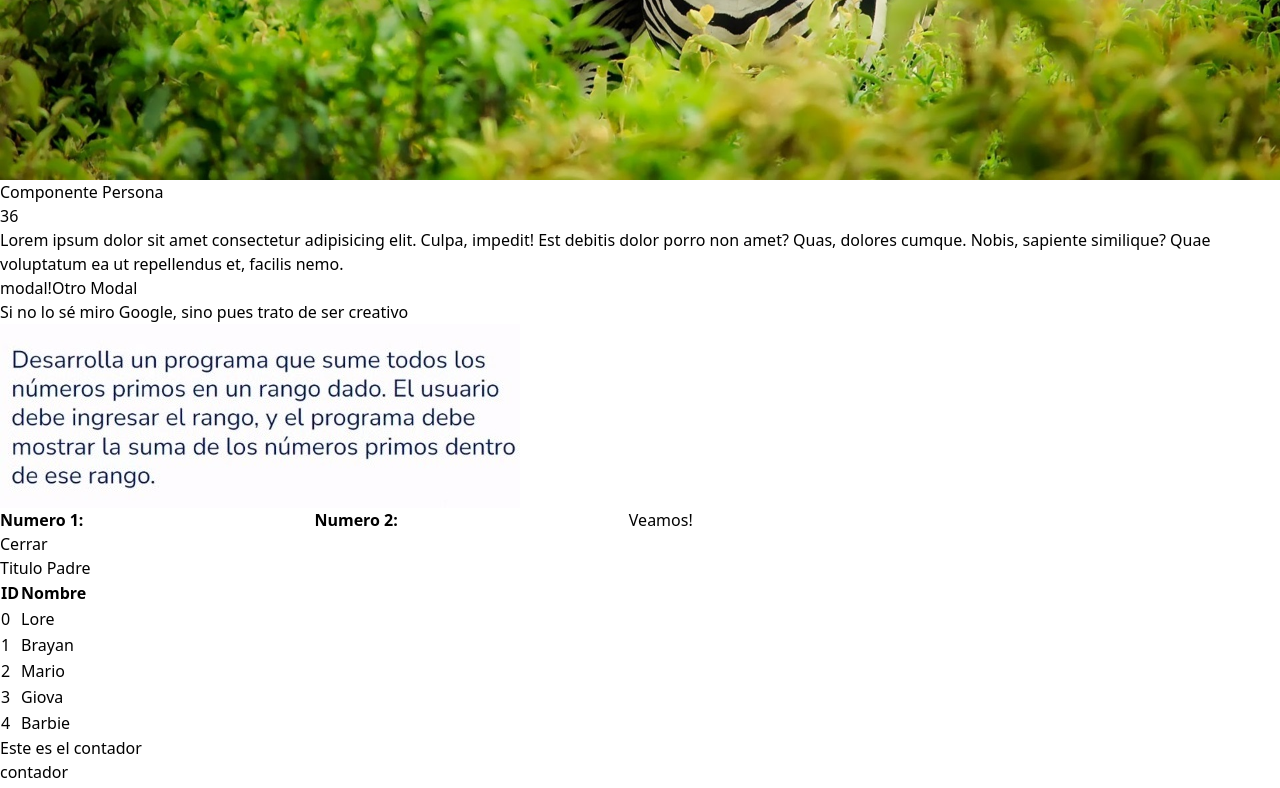
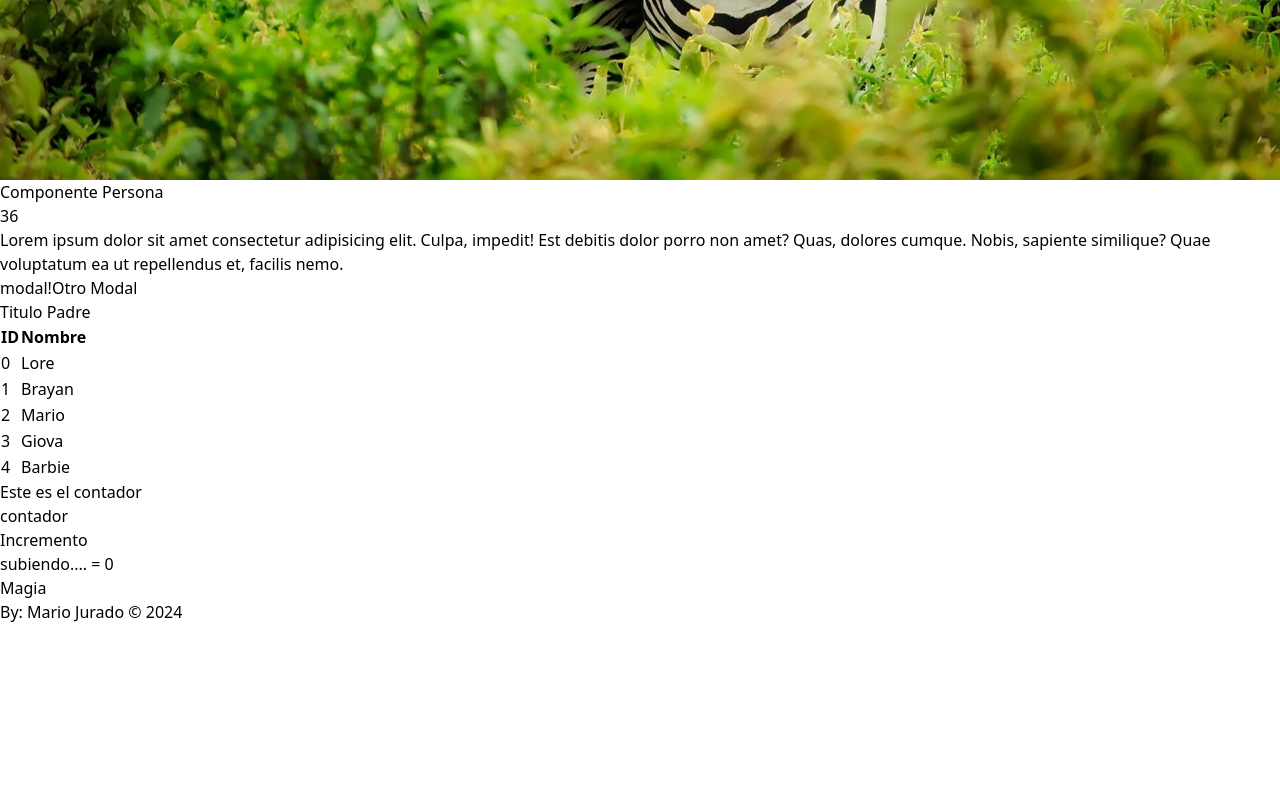
Before and after one commit to Hinmo/Project, an Angular app: page / in a window 1280 px wide. Shown: the part 588-1376 px from the top of the page. After the commit the page ends 1212 px from the top, so only its background shows below. Built offline with nearby package versions, Linux system fonts and the light colour scheme.

Commit message:
pequeños cambios

```diff
--- a/package.json
+++ b/package.json
@@ -21,6 +21,7 @@
     "@angular/platform-server": "^17.1.0",
     "@angular/router": "^17.1.0",
     "@angular/ssr": "^17.1.3",
+    "@tailwindcss/typography": "^0.5.10",
     "express": "^4.18.2",
     "rxjs": "~7.8.0",
     "sweetalert2": "^11.6.13",
--- a/src/app/shared/carousel/carousel.component.ts
+++ b/src/app/shared/carousel/carousel.component.ts
@@ -8,6 +8,7 @@ import { Component, OnInit } from '@angular/core';
   templateUrl: './carousel.component.html',
   styleUrl: './carousel.component.css'
 })
+
 export class CarouselComponent implements OnInit {
 
   ngOnInit(): void {
--- a/src/app/shared/persona/persona.component.html
+++ b/src/app/shared/persona/persona.component.html
@@ -12,32 +12,6 @@
     <button class="w3-button w3-blue w3-hover-text-blue w3-margin w3-border" (click)="mostrarModal()"> modal!</button>
     <button class="w3-button w3-blue w3-hover-text-blue w3-margin w3-border" onclick="document.getElementById('ejemplo').style.display='block'">Otro Modal</button>
 </div>
-<div id="ejemplo" class="w3-modal">
-    <div class="w3-modal-content w3-animate-zoom w3-card-4">
-        <header class="w3-container w3-blue w3-center">
-            <h2>Si no lo sé miro Google, sino pues trato de ser creativo</h2>
-        </header>
-        <div class="w3-container w3-center">
-            <img src="./assets/img/tarea.jpg" alt="tarea">
-            <form #form="ngForm" (ngSubmit)="calculatePrimeSum(form.value)">
-                <label><b>Numero 1:</b></label>
-                <input class="w3-input w3-border w3-margin-bottom" type="number" id="num1" name="num1" ngModel required>
-
-                <label><b>Numero 2:</b></label>
-                <input class="w3-input w3-border w3-margin-bottom" type="number" id="num2" name="num2" ngModel required>
-
-                <button class="w3-button w3-blue w3-section w3-padding w3-hover-text-blue w3-center" type="submit">Veamos!</button>
-            </form>
-            <div *ngIf="sumaPrimo !== null">
-                <p>la suma de los numeros primos del intervalo es: {{ sumaPrimo }}</p>
-            </div>
-        </div>
-        <div class="w3-container w3-theme-l4 w3-padding">
-            <button class="w3-button w3-right w3-blue w3-border w3-hover-text-blue" onclick="document.getElementById('ejemplo').style.display='none'">Cerrar</button>
-            </div>
-    </div>
-</div>
-
 <app-table
     [users]="users"
     [tituloTabla]="tituloTabla"
@@ -52,3 +26,28 @@
     ></app-counter>
     <p>subiendo.... = {{ receptor }}</p>
 </div>
+
+
+<button (click)="openModal()" class="bg-blue-500 text-white px-4 py-2 rounded-md">Magia</button>
+
+<div *ngIf="isModalOpen" class="fixed inset-0 flex items-center justify-center">
+    <div class="absolute inset-0 bg-black opacity-50"></div>
+    <div class="relative bg-white p-8 rounded-lg max-w-md">
+    <h2 class="text-xl font-bold mb-4">Suma de numeros primos de un array</h2>
+    <form (submit)="calculatePrimeSum()">
+      <div class="mb-4">
+        <label for="num1" class="block mb-1">Numero 1:</label>
+        <input type="number" id="num1" name="num1" [(ngModel)]="num1" class="w-full px-3 py-2 border rounded-md">
+      </div>
+      <div class="mb-4">
+        <label for="num2" class="block mb-1">Numero 2:</label>
+        <input type="number" id="num2" name="num2" [(ngModel)]="num2" class="w-full px-3 py-2 border rounded-md">
+      </div>
+      <button type="submit" class="bg-blue-500 text-white px-4 py-2 rounded-md">Veamos</button>
+    </form>
+    <div *ngIf="sumaPrimo !== null" class="mt-4">
+      <p>la de primos entre {{ num1 }} y {{ num2 }} es: {{ sumaPrimo }}</p>
+    </div>
+    <button (click)="closeModal()" class="mt-4 text-gray-600">Cerrar</button>
+  </div>
+</div>
--- a/src/app/shared/persona/persona.component.ts
+++ b/src/app/shared/persona/persona.component.ts
@@ -39,13 +39,31 @@ export class PersonaComponent implements OnInit {
 
   }
 
+  //mi modal
+  isModalOpen = false;
+  num1: number | null = null;
+  num2: number | null = null;
   sumaPrimo: number | null = null;
 
-  calculatePrimeSum(values: { num1: number, num2: number }): void {
-    let num1 = values.num1;
-    let num2 = values.num2;
-    let min = Math.min(num1, num2);
-    let max = Math.max(num1, num2);
+  openModal() {
+    this.isModalOpen = true;
+  }
+
+  closeModal() {
+    this.isModalOpen = false;
+    this.num1 = null;
+    this.num2 = null;
+    this.sumaPrimo = null;
+  }
+
+  calculatePrimeSum() {
+    if (this.num1 === null || this.num2 === null) {
+      // Handle invalid input
+      return;
+    }
+
+    let min = Math.min(this.num1, this.num2);
+    let max = Math.max(this.num1, this.num2);
     let sum = 0;
 
     for (let i = min; i <= max; i++) {
@@ -68,6 +86,8 @@ export class PersonaComponent implements OnInit {
     }
     return true;
   }
+  //fin modal funciones
+
 
   receptor: number=0;
 
@@ -75,4 +95,6 @@ export class PersonaComponent implements OnInit {
     this.receptor=numero;
   }
 
+
+
 }
```
Also changed, not shown: 1 other file (tests, documents, lock files or other folders).
